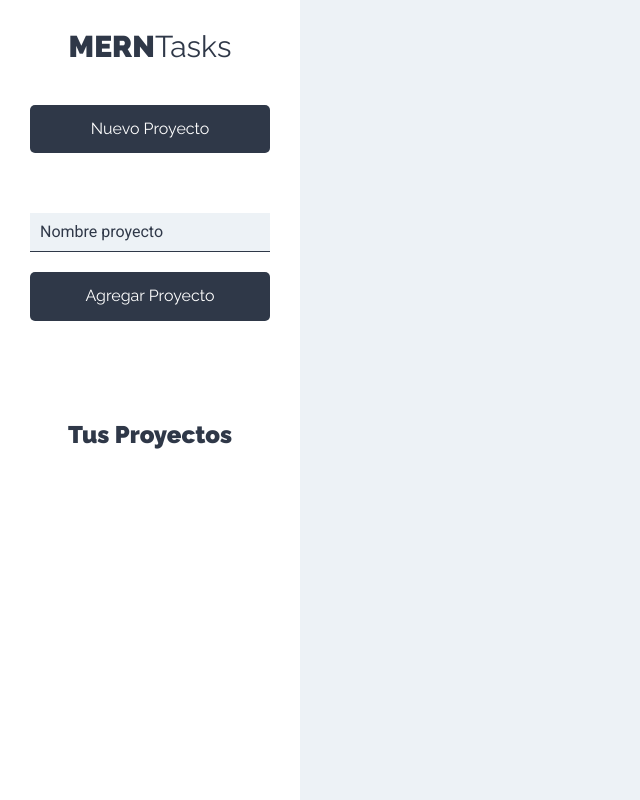
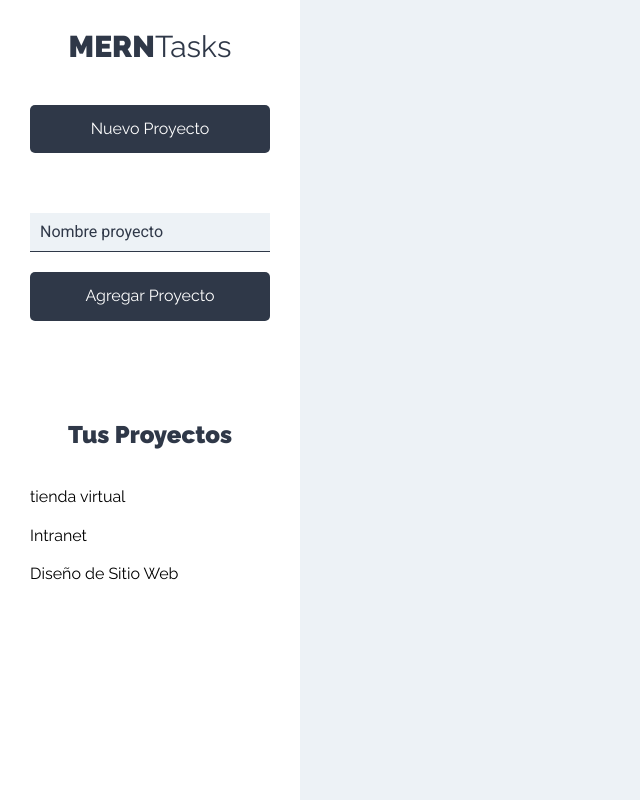
Before and after one commit to militroncho7/MERNTask, a React (Create React App) app: page /proyectos in a window 1280 px wide. Shown: the whole page, without its empty margins (0-640 px from the left). Built offline with nearby package versions, Linux system fonts and the light colour scheme.

Commit message:
proyectos

```diff
--- a/src/components/layout/Sidebar.js
+++ b/src/components/layout/Sidebar.js
@@ -1,5 +1,6 @@
 import React from 'react';
 import NuevoProyecto from '../proyectos/NuevoProyecto';
+import ListadoProyectos from '../proyectos/ListadoProyectos';
 
 const Sidebar = () => {
     return(
@@ -10,6 +11,7 @@ const Sidebar = () => {
 
             <div className="proyectos">
                 <h2>Tus Proyectos</h2>
+                <ListadoProyectos />
             </div>
         </aside>
     )
--- /dev/null
+++ b/src/components/proyectos/ListadoProyectos.js
@@ -0,0 +1,23 @@
+import React from 'react';
+import Proyecto from './Proyecto';
+
+const ListadoProyectos = () => {
+
+    const proyectos = [
+        {nombre: 'tienda virtual'},
+        {nombre: 'Intranet'},
+        {nombre: 'Diseño de Sitio Web'}
+    ]
+
+    return (
+        <ul className="listado-proyectos">
+            {proyectos.map(proyecto => (
+                <Proyecto
+                    proyecto={proyecto}
+                />
+            ))}
+        </ul>
+    );
+}
+
+export default ListadoProyectos;
--- /dev/null
+++ b/src/components/proyectos/Proyecto.js
@@ -0,0 +1,14 @@
+import React from 'react';
+
+const Proyecto = ({proyecto}) => {
+    return (
+        <li>
+            <button
+                type="button"
+                className="btn btn-blank"
+            >{proyecto.nombre}</button>
+        </li>
+    );
+}
+
+export default Proyecto;
```
